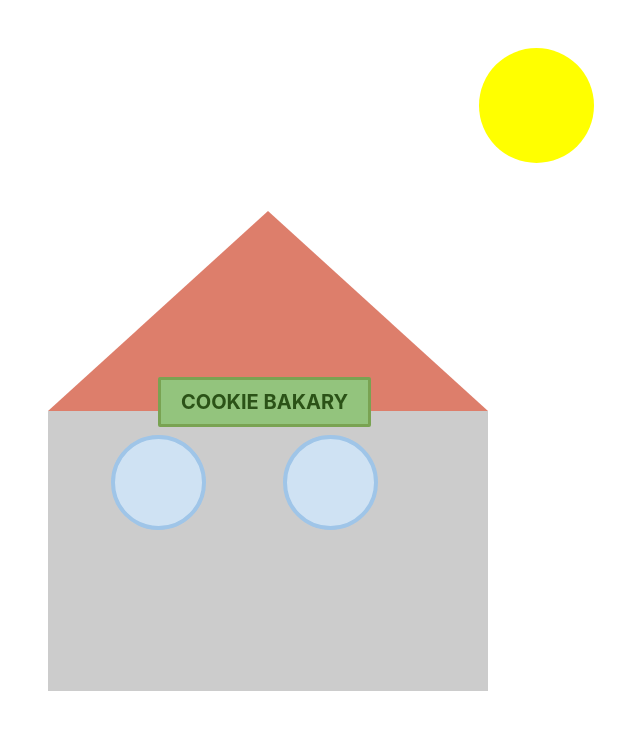
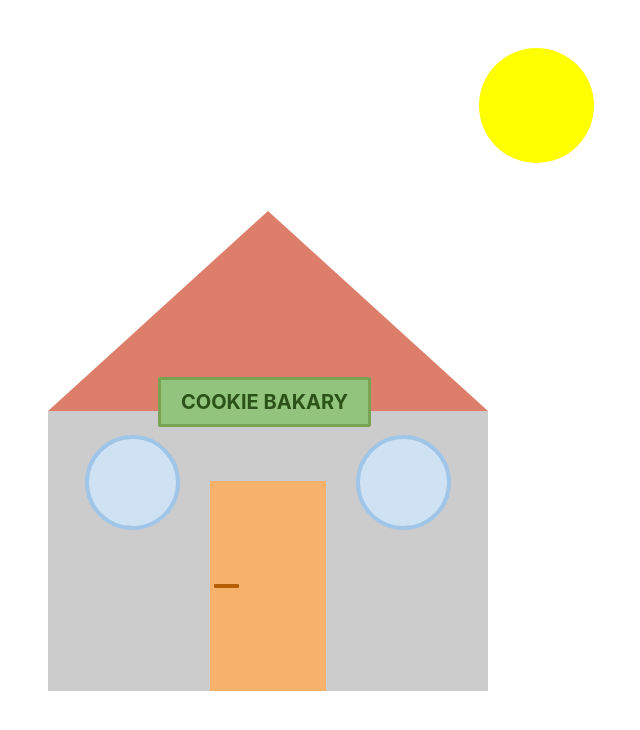
Before and after one commit to websavar/cookie-bakery, a React (Create React App) app: page / in a window 1280 px wide. Shown: the top 730 px of the page, without its empty margins (372-1012 px from the left). Built offline with nearby package versions, Linux system fonts and the light colour scheme.

Commit message:
Add door component; implement SQLite database and create service.php files to send the request; Add axios to post request

```diff
--- /dev/null
+++ b/src/components/Bakery/Door/index.js
@@ -0,0 +1,29 @@
+import React from 'react';
+
+import gate from '../../../gate';
+import './index.scss';
+
+const Door = () => {
+
+    const timeStamp = new Date();
+
+    const doorClickHandler = async () => {
+        var bodyFormData = new FormData();
+        bodyFormData.set('time', timeStamp);
+
+        await gate.postOrder(bodyFormData);
+    }
+
+    return (
+        <div className="col-4 d-inline-flex align-self-end">
+            <div
+                onClick={doorClickHandler}
+                className="door d-flex p-1"
+            >
+                <div className="knob align-self-center"></div>
+            </div>
+        </div>
+    )
+}
+
+export default Door;
--- /dev/null
+++ b/src/components/Bakery/Door/index.scss
@@ -0,0 +1,17 @@
+$door-color: #f6b26b;
+$knob-color: #b45f06;
+$door-height: 210px;
+
+.door {
+    background: $door-color;
+    width: 100%;
+    height: $door-height;
+    cursor: pointer;
+
+    .knob {
+        background: $knob-color;
+        width: 25px;
+        height: 4px;
+        border-radius: 1px;
+    }
+}
--- a/src/components/Bakery/Window/index.scss
+++ b/src/components/Bakery/Window/index.scss
@@ -16,5 +16,6 @@ $window-hover-color: #c5c5c5;
     &:hover{
         background-color:rgba(0,0,0,0);
         background-color:$window-hover-color;
+        background-position: 1px;
     }
 }
--- a/src/components/Bakery/index.js
+++ b/src/components/Bakery/index.js
@@ -4,6 +4,7 @@ import './index.scss';
 import Roof from './Roof';
 import Sign from './Sign';
 import Window from './Window'
+import Door from './Door';
 
 const Bakery = () => {
 
@@ -13,11 +14,12 @@ const Bakery = () => {
                 <Roof />
                 <Sign />
             </div>
-            <div className="body d-flex m-auto">
-                <div className="col-6 d-inline-flex justify-content-center pt-4">
+            <div className="body d-flex m-auto pt-4">
+                <div className="col-4 d-inline-flex justify-content-end">
                     <Window />
                 </div>
-                <div className="col-6 d-inline-flex pt-4">
+                <Door />
+                <div className="col-4">
                     <Window />
                 </div>
             </div>
--- /dev/null
+++ b/src/gate/api.js
@@ -0,0 +1,10 @@
+import axios from "axios";
+
+import { apiUrl } from "../helpers/configs.js";
+
+const token = 'eyJ0eXAiOiJKV1QiLCJhbGciOiJIUzI1NiJ9.eyJtZXNzYWdlIjoiSldUIFJ1bGVzISIsImlhdCI6MTQ1OTQ0ODExOSwiZXhwIjoxNDU5NDU0NTE5fQ.-yIVBD5b73C75osbmwwshQNRC7frWUYrqaTjTpza2y4'
+const headers = { 'Authorization': `Basic ${token}` }
+
+export const orderApi = axios.create({ baseURL: apiUrl, headers: headers });
+
+export default orderApi;
--- /dev/null
+++ b/src/gate/index.js
@@ -0,0 +1,14 @@
+import { orderApi } from "./api";
+
+const order = {
+    postOrder: async (bodyFormData) => {
+        const result = await orderApi
+            .post("service.php", bodyFormData)
+            .then(res => console.log(res))
+            .catch((e) => console.log("[error]", e));
+
+        return result;
+    }
+};
+
+export default order;
--- /dev/null
+++ b/src/helpers/configs.js
@@ -0,0 +1 @@
+export const apiUrl = "https://websavar.com/auto1-task/";
```
